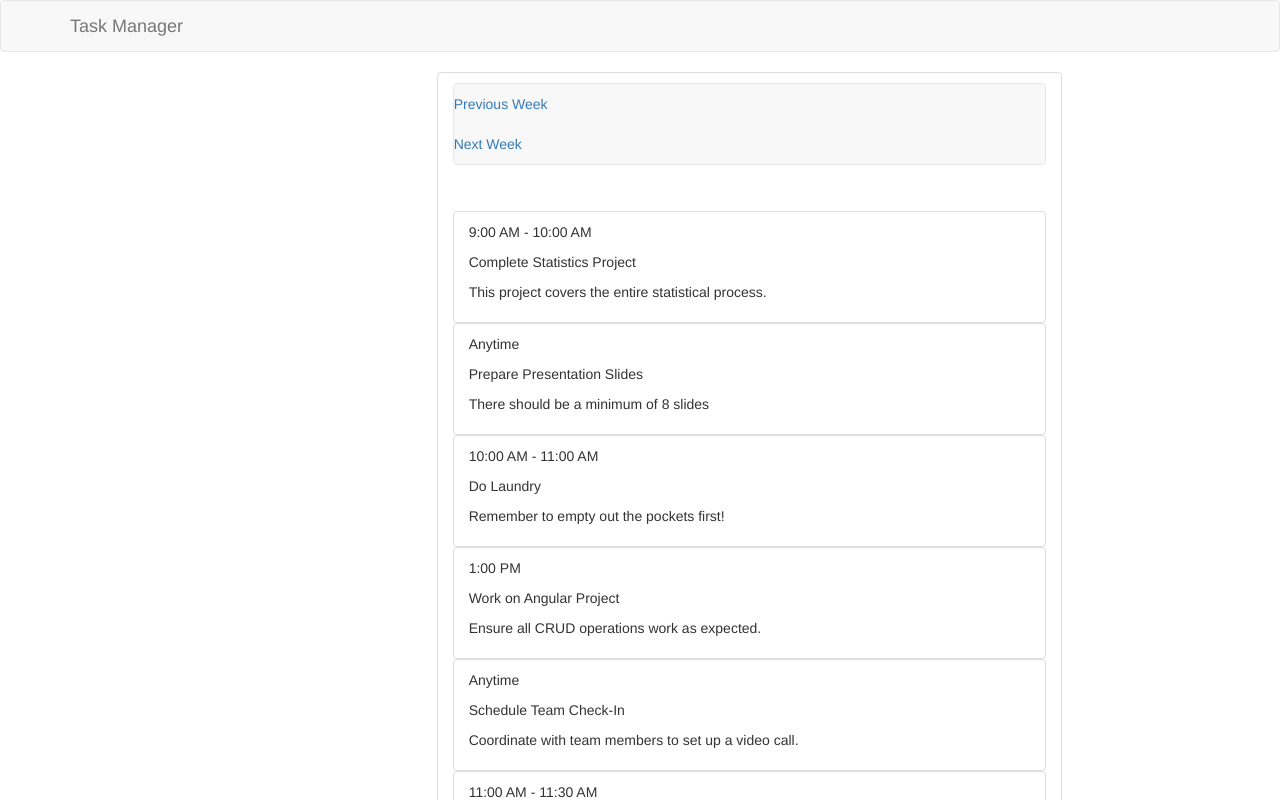
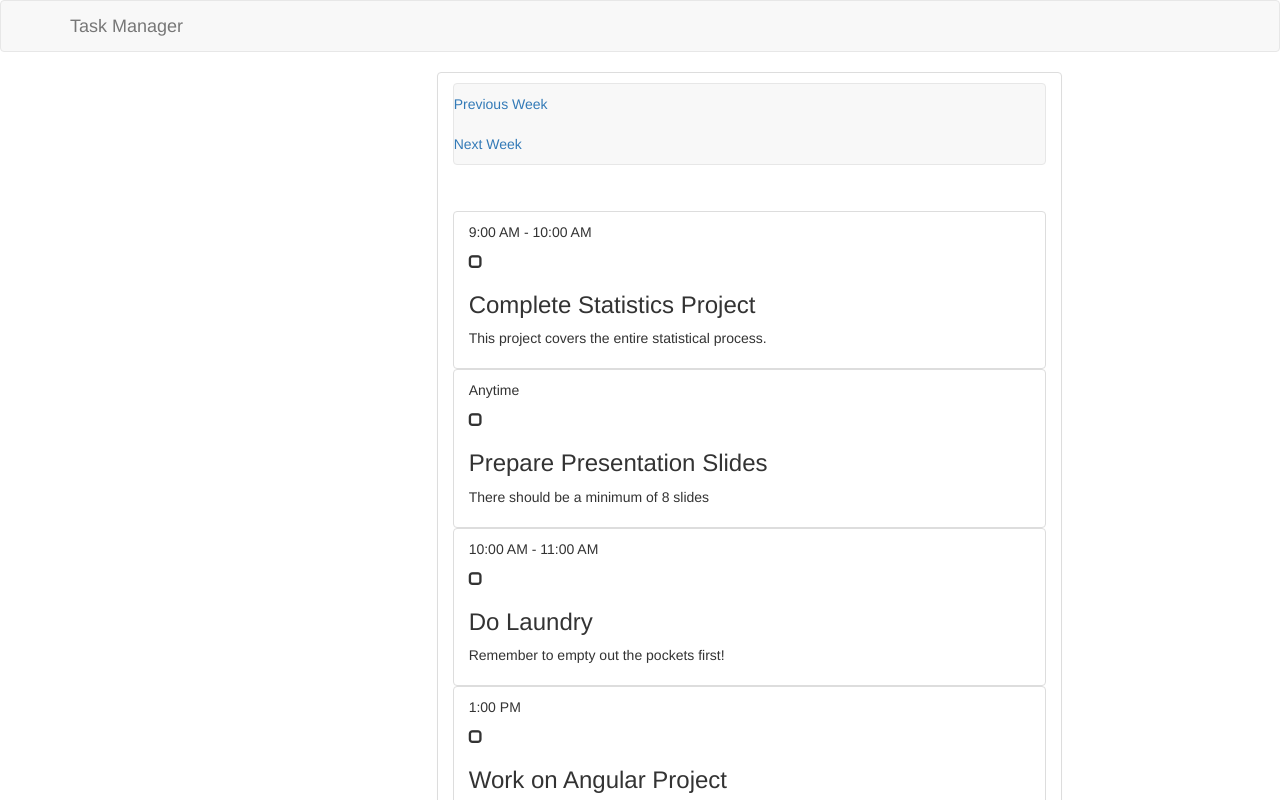
Before and after one commit to ajrobbins04/task-manager, an Angular app: page / in a window 1280 px wide. Shown: the top 800 px of the page. Built offline with nearby package versions, Linux system fonts and the light colour scheme.

Commit message:
rudimentary check box implemented

```diff
--- a/src/app/tasks/task-list/task-item/task-item.component.html
+++ b/src/app/tasks/task-list/task-item/task-item.component.html
@@ -1,4 +1,5 @@
-<li class="list-group-item">
+<li class="list-group-item" [ngClass]="{'task-complete': task.status === 'Completed'}">
+    <div>
         <!--Displays when full time range provided-->
         <p *ngIf="task.startTime && task.endTime; else noEndTime">
             {{ task.startTime | timeFormat }} - {{ task.endTime | timeFormat }}
@@ -7,7 +8,18 @@
         <ng-template #noEndTime>
             <p>{{ task.startTime ? (task.startTime | timeFormat) : 'Anytime' }}</p>
         </ng-template>
+    </div>
+    <span
+    style="cursor: pointer;"
+    class="glyphicon"
+    [ngClass]="{
+        'glyphicon-check': task.status === 'Completed',
+        'glyphicon-unchecked': task.status !== 'Completed'
+    }"
+    (click)="toggleTaskStatus()"
+    [title]="task.status === 'Completed' ? 'Mark as Incomplete' : 'Mark as Complete'"
+  ></span>
 
-    <p>{{ task.title }}</p>
+    <h3>{{ task.title }}</h3>
     <p *ngIf="task.details">{{ task.details }}</p>
 </li>
--- a/src/app/tasks/task-list/task-item/task-item.component.ts
+++ b/src/app/tasks/task-list/task-item/task-item.component.ts
@@ -11,7 +11,7 @@ import { TaskService } from '../../task.service';
 export class TaskItemComponent implements OnInit {
 
   @Input() task: Task;
-  @Output() taskSelected = new EventEmitter<void>();
+  @Output() taskStatusChanged = new EventEmitter<Task>();
 
   // toggle task item's details for visibility
   showOptions: boolean = false;
@@ -20,8 +20,8 @@ export class TaskItemComponent implements OnInit {
 
   ngOnInit(): void {}
 
-  toggleOptions() {
-    // reverse current state w/each click
-    this.showOptions = !this.showOptions;
+  toggleTaskStatus() {
+    this.task.status = this.task.status === 'Completed' ? 'Incomplete' : 'Completed';
+    this.taskStatusChanged.emit(this.task);
   }
 }
```
Lines whose indentation alone changed are shown as unchanged.
